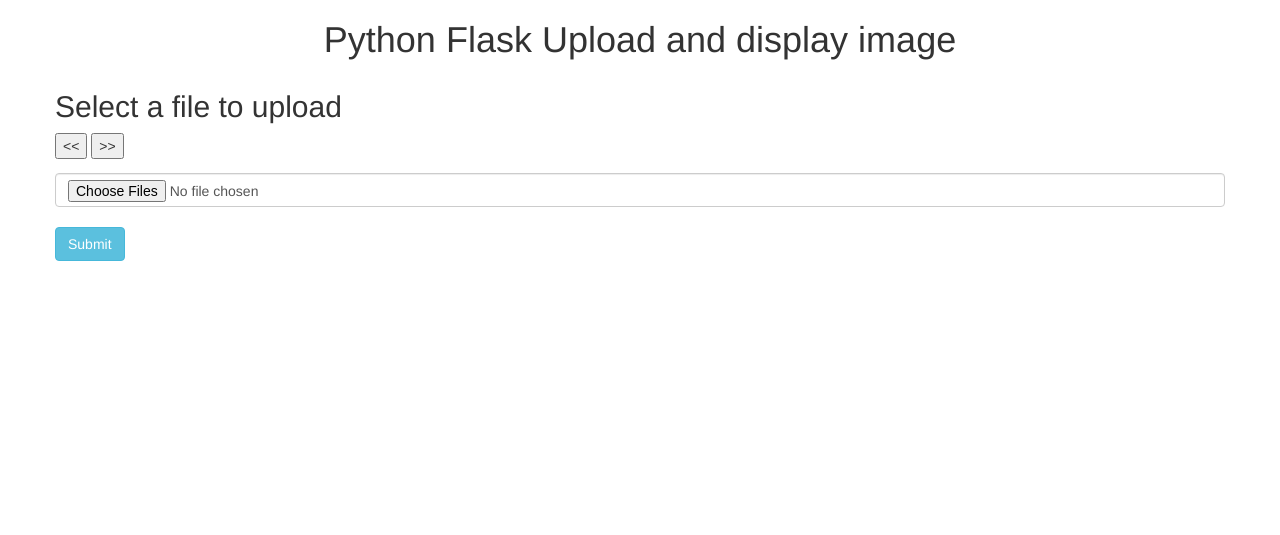
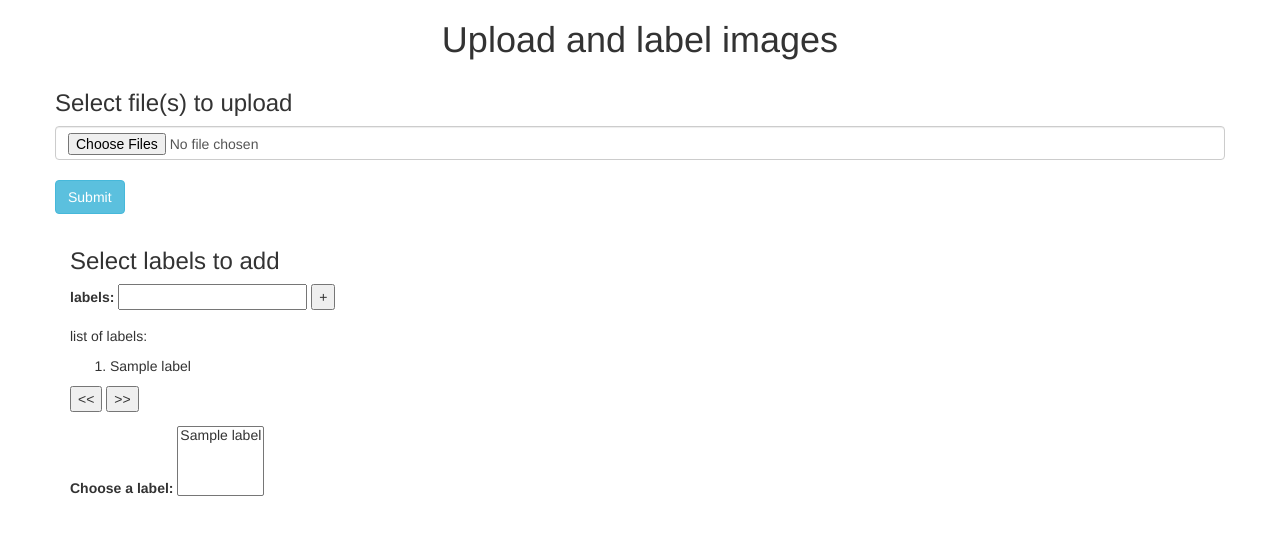
Before and after one commit to ashrithjacob/flask-image-labelling, a Flask app: template templates/base.html in a window 1280 px wide. Shown: the top 535 px of the page. Run offline with Flask 2, Linux system fonts and the light colour scheme; the template is opened without the code that fills it: most values are stand-ins (such as "Sample title", 1, 10 or a date in 2020); some libraries are stand-ins or nearby versions.

Commit message:
added labels addition feature

```diff
--- a/templates/base.html
+++ b/templates/base.html
@@ -5,10 +5,10 @@
 <script src="https://ajax.googleapis.com/ajax/libs/jquery/3.1.0/jquery.min.js"></script>
 </head>
 <body>
-<p><h1 align="center">Python Flask Upload and display image</h1></p>
+<p><h1 align="center">Upload and label images</h1></p>
 <div class="container">
 <div class="row">
-    <h2>Select a file to upload</h2>
+    <h3>Select file(s) to upload</h3>
     <p>
         {% with messages = get_flashed_messages() %}
           {% if messages %}
@@ -20,15 +20,6 @@
           {% endif %}
         {% endwith %}
     </p>
-    <form method="post" action="/">
-        <input type="submit" name="submit_button" value="<<">
-        <input type="submit" name="submit_button" value=">>">
-    </form>
-    {% if filename %}
-        <div>
-            <img src="{{ url_for('display_image', filename=filename) }}">
-        </div>
-    {% endif %}
     <form method="post" action="/" enctype="multipart/form-data">
         <dl>
             <p>
@@ -40,6 +31,41 @@
         </p>
     </form>
 </div>
+<div class="create labels">
+    <h3>Select labels to add</h3>
+    <form method="POST" action="{{ url_for('labels') }}">
+        <label> labels:</label>
+        <input type="text" name="labels">
+        <input type="submit" name="add labels" value="+">
+     </form>
+     <p> list of labels:</p>
+     <p>
+        {% if label_list %}
+        <ol>
+            {% for i in label_list %}
+            <li>{{  i }}</li>
+            {% endfor %}
+        </ol>
+        {% endif %}
+    </p>
+</div>
+<div class = "assign labels">
+     <form method="post" action="/toggle">
+        <input type="submit" name="submit_button" value="<<">
+        <input type="submit" name="submit_button" value=">>">
+    </form>
+    <label for="image labels">Choose a label:</label>
+    <select name="cars" id="cars" multiple>
+        {% for i in label_list %}
+        <option value="{{ i }}">{{ i }}</option>
+        {% endfor %}
+    </select>
+    {% if filename %}
+        <div>
+            <img src="{{ url_for('display_image', filename=filename) }}">
+        </div>
+    {% endif %}
+</div>
 </div>
 </body>
 </html>
```
Also changed, not shown: test.py (+40 -19 lines).
